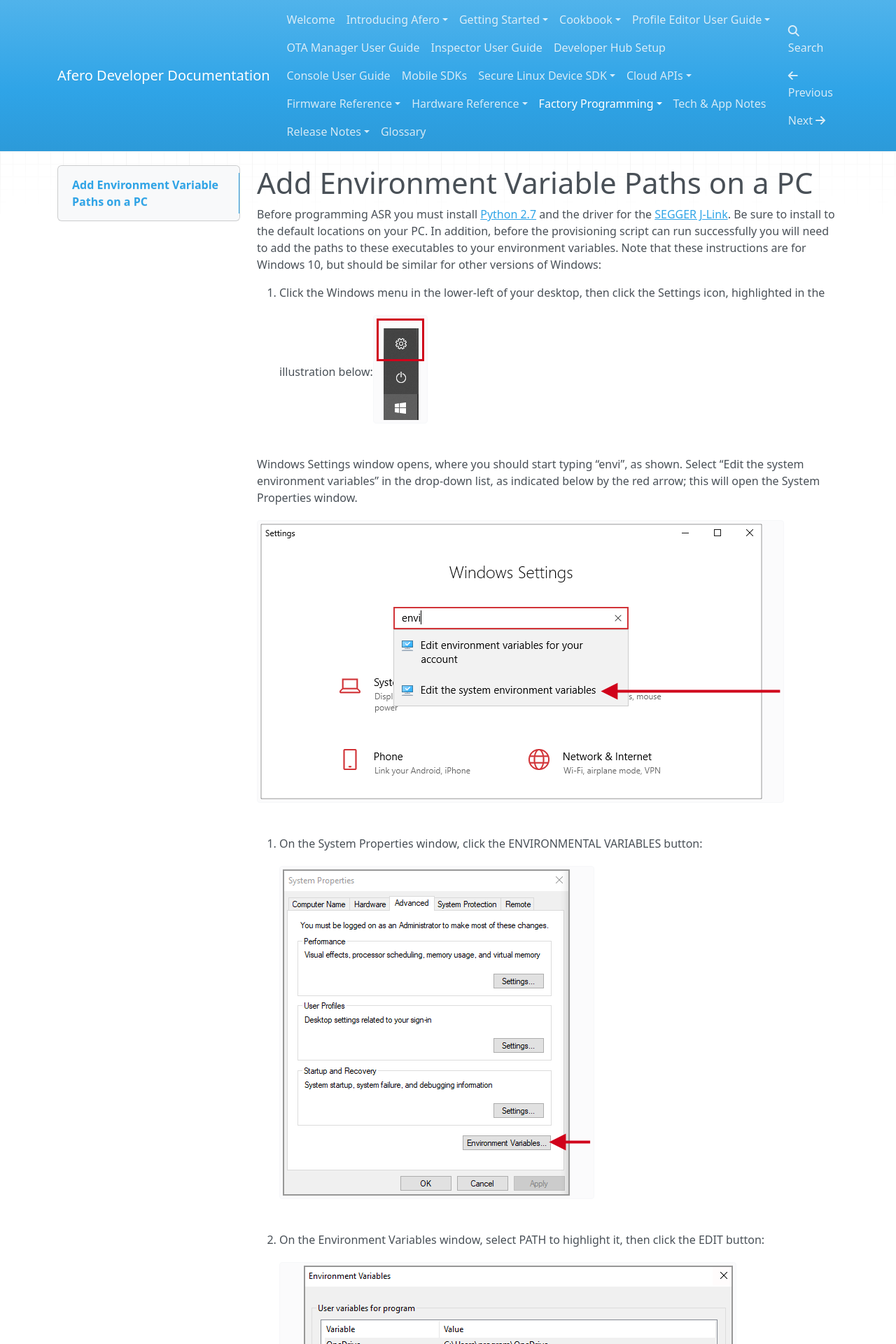
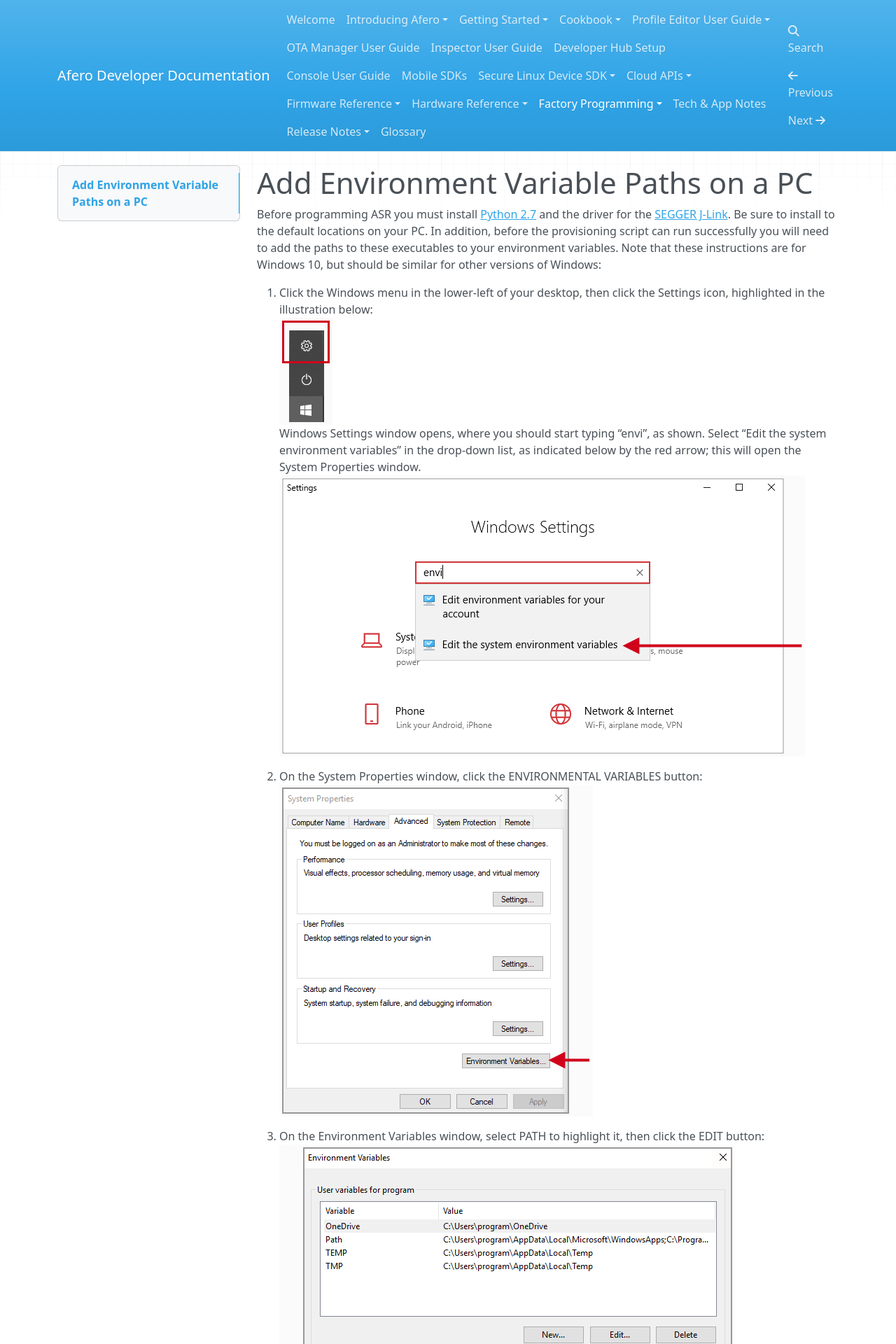
Before and after one commit to cdevshub/afero-devdocs, an MkDocs documentation site: the page built from docs/AddPath.md, in a window 1280 px wide. Shown: the top 1920 px of the page at 70% size. Built offline with MkDocs 1.6.1, drawn with Linux system fonts in a browser that asks for light colours; nearby versions of some CDN libraries.

Commit message:
Update AddPath.md
Improving presentation of images. I may break the img links but I needed to add ../ in markdown to see it build correctly locally.

```diff
--- a/docs/AddPath.md
+++ b/docs/AddPath.md
@@ -2,17 +2,17 @@
 
 Before programming ASR you must install [Python 2.7](https://www.python.org/downloads) and the driver for the [SEGGER J-Link](https://www.segger.com/downloads/jlink/#jlinksoftwareanddocumentationpack). Be sure to install to the default locations on your PC. In addition, before the provisioning script can run successfully you will need to add the paths to these executables to your environment variables. Note that these instructions are for Windows 10, but should be similar for other versions of Windows:
 
-1. Click the Windows menu in the lower-left of your desktop, then click the Settings icon, highlighted in the illustration below:![img](img/AddPath-01.png)
+1. Click the Windows menu in the lower-left of your desktop, then click the Settings icon, highlighted in the illustration below:
+<br><img src="../img/AddPath-01.png" style="vertical-align:middle;margin:0px 0px;border:none"><br>
+Windows Settings window opens, where you should start typing “envi”, as shown. Select “Edit the system environment variables” in the drop-down list, as indicated below by the red arrow; this will open the System Properties window.<br><img src="../img/AddPath-02.png" style="vertical-align:middle;margin:0px 0px;border:none">
 
-   Windows Settings window opens, where you should start typing “envi”, as shown. Select “Edit the system environment variables” in the drop-down list, as indicated below by the red arrow; this will open the System Properties window.![img](img/AddPath-02.png)
+2. On the System Properties window, click the ENVIRONMENTAL VARIABLES button:<br>
+<img src="../img/AddPath-03.png" style="vertical-align:middle;margin:0px 0px;border:none">
 
-2. On the System Properties window, click the ENVIRONMENTAL VARIABLES button:![img](img/AddPath-03.png)
+3. On the Environment Variables window, select PATH to highlight it, then click the EDIT button:
+<img src="../img/AddPath-04.png" style="vertical-align:middle;margin:0px 0px;border:none">
 
-3. On the Environment Variables window, select PATH to highlight it, then click the EDIT button:![img](img/AddPath-04.png)
-
-4. The Edit Environment Variable window, opens. Click the NEW button on the right, then add the three entries for Python and J-Link, as shown below. Earlier versions of Windows (<10) may require that you add paths by separating them from existing paths with a semicolon (;).
-
-   Be careful you **DO NOT** remove any existing paths when adding your new variable paths.
+4. The Edit Environment Variable window, opens. Click the NEW button on the right, then add the three entries for Python and J-Link, as shown below. Earlier versions of Windows (<10) may require that you add paths by separating them from existing paths with a semicolon (;).<br>__Be careful you **DO NOT** remove any existing paths when adding your new variable paths.__ <br><img src="../img/AddPath-05.png" style="vertical-align:middle;margin:0px 0px;border:none">
 
 5. Click OK on each of the open windows to save the new variable paths.
 
```
